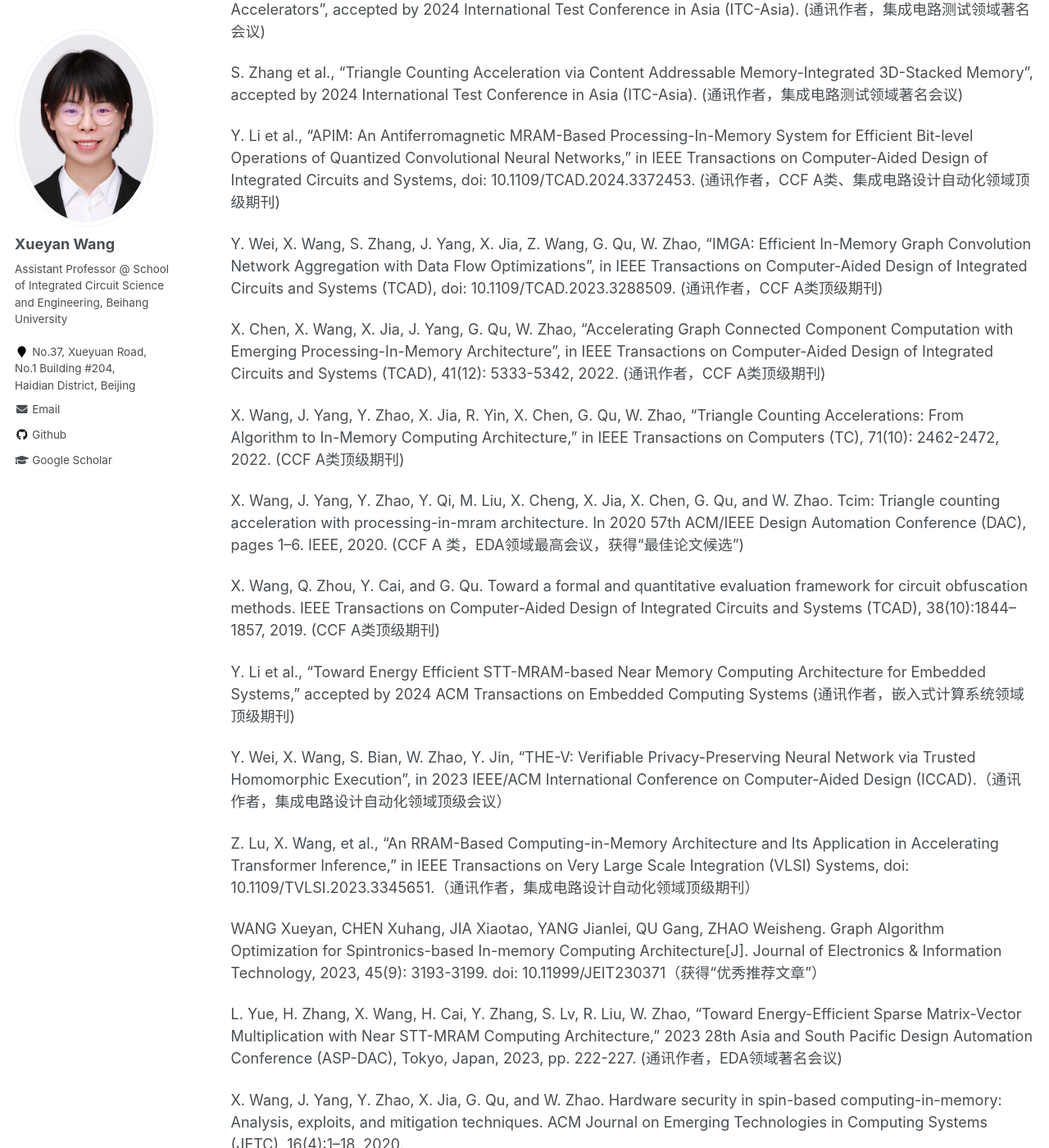
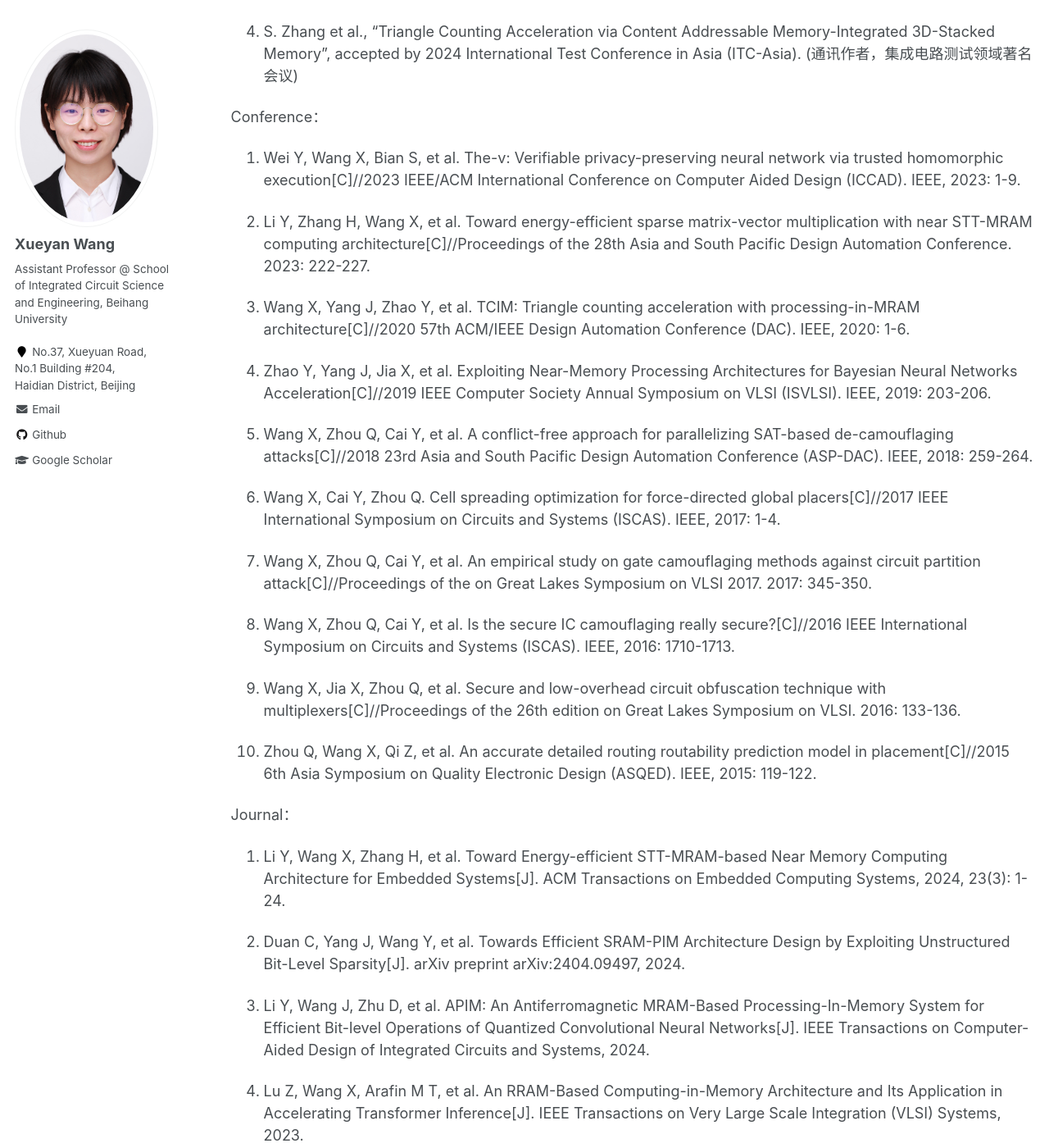
Before and after one commit to xywangbuaa/xywang.github.io, a Jekyll site: the page built from _pages/publications.md, in a window 1280 px wide and 1400 px high, scrolled down 503 px. Shown: the whole window at 82% size. Built offline with Jekyll 4.4.1, drawn with Linux system fonts in a browser that asks for light colours; some of the changed text lies outside the part shown.

Commit message:
Update publications.md

```diff
--- a/_pages/publications.md
+++ b/_pages/publications.md
@@ -5,83 +5,85 @@ permalink: /publications/
 author_profile: true
 ---
 
+Latest published：
 
-代表性论文：
+1. X. Ma et al., "A Combined Content Addressable Memory and In-Memory Processing Approach for k-Clique Counting Acceleration", 2024 ACM/IEEE Design Automation Conference (DAC). (通讯作者，CCF A 类、集成电路设计自动化领域顶级会议)
 
-第一/通讯作者：
+2. Y. Wei et al., "PPGNN: Fast and Accurate Privacy-Preserving Graph Neural Network Inference via Parallel and Pipelined Arithmetic-and-Logic FHE Accelerator", 2024 ACM/IEEE Design Automation Conference (DAC). (通讯作者，CCF A 类、集成电路设计自动化领域顶级会议)
 
-X. Ma et al., "A Combined Content Addressable Memory and In-Memory Processing Approach for k-Clique Counting Acceleration", 2024 ACM/IEEE Design Automation Conference (DAC). (通讯作者，CCF A 类、集成电路设计自动化领域顶级会议)
+3. Y. Huang et al., "LLP-ECCA: A Low-Latency and Programmable Framework for Elliptic Curve Cryptography Accelerators", accepted by 2024 International Test Conference in Asia (ITC-Asia). (通讯作者，集成电路测试领域著名会议)
 
-Y. Wei et al., "PPGNN: Fast and Accurate Privacy-Preserving Graph Neural Network Inference via Parallel and Pipelined Arithmetic-and-Logic FHE Accelerator", 2024 ACM/IEEE Design Automation Conference (DAC). (通讯作者，CCF A 类、集成电路设计自动化领域顶级会议)
+4. S. Zhang et al., "Triangle Counting Acceleration via Content Addressable Memory-Integrated 3D-Stacked Memory", accepted by 2024 International Test Conference in Asia (ITC-Asia). (通讯作者，集成电路测试领域著名会议)
 
-Y. Huang et al., "LLP-ECCA: A Low-Latency and Programmable Framework for Elliptic Curve Cryptography Accelerators", accepted by 2024 International Test Conference in Asia (ITC-Asia). (通讯作者，集成电路测试领域著名会议)
+Conference：
 
-S. Zhang et al., "Triangle Counting Acceleration via Content Addressable Memory-Integrated 3D-Stacked Memory", accepted by 2024 International Test Conference in Asia (ITC-Asia). (通讯作者，集成电路测试领域著名会议)
+1. Wei Y, Wang X, Bian S, et al. The-v: Verifiable privacy-preserving neural network via trusted homomorphic execution[C]//2023 IEEE/ACM International Conference on Computer Aided Design (ICCAD). IEEE, 2023: 1-9.
 
-Y. Li et al., "APIM: An Antiferromagnetic MRAM-Based Processing-In-Memory System for Efficient Bit-level Operations of Quantized Convolutional Neural Networks," in IEEE Transactions on Computer-Aided Design of Integrated Circuits and Systems, doi: 10.1109/TCAD.2024.3372453. (通讯作者，CCF A类、集成电路设计自动化领域顶级期刊)
+2. Li Y, Zhang H, Wang X, et al. Toward energy-efficient sparse matrix-vector multiplication with near STT-MRAM computing architecture[C]//Proceedings of the 28th Asia and South Pacific Design Automation Conference. 2023: 222-227.
 
-Y. Wei, X. Wang, S. Zhang, J. Yang, X. Jia, Z. Wang, G. Qu, W. Zhao, "IMGA: Efficient In-Memory Graph Convolution Network Aggregation with Data Flow Optimizations", in IEEE Transactions on Computer-Aided Design of Integrated Circuits and Systems (TCAD), doi: 10.1109/TCAD.2023.3288509. (通讯作者，CCF A类顶级期刊)
+3. Wang X, Yang J, Zhao Y, et al. TCIM: Triangle counting acceleration with processing-in-MRAM architecture[C]//2020 57th ACM/IEEE Design Automation Conference (DAC). IEEE, 2020: 1-6.
 
-X. Chen, X. Wang, X. Jia, J. Yang, G. Qu, W. Zhao, "Accelerating Graph Connected Component Computation with Emerging Processing-In-Memory Architecture", in IEEE Transactions on Computer-Aided Design of Integrated Circuits and Systems (TCAD), 41(12): 5333-5342, 2022. (通讯作者，CCF A类顶级期刊)
+4. Zhao Y, Yang J, Jia X, et al. Exploiting Near-Memory Processing Architectures for Bayesian Neural Networks Acceleration[C]//2019 IEEE Computer Society Annual Symposium on VLSI (ISVLSI). IEEE, 2019: 203-206.
 
-X. Wang, J. Yang, Y. Zhao, X. Jia, R. Yin, X. Chen, G. Qu, W. Zhao, "Triangle Counting Accelerations: From Algorithm to In-Memory Computing Architecture," in IEEE Transactions on Computers (TC), 71(10): 2462-2472, 2022. (CCF A类顶级期刊)
+5. Wang X, Zhou Q, Cai Y, et al. A conflict-free approach for parallelizing SAT-based de-camouflaging attacks[C]//2018 23rd Asia and South Pacific Design Automation Conference (ASP-DAC). IEEE, 2018: 259-264.
 
-X. Wang, J. Yang, Y. Zhao, Y. Qi, M. Liu, X. Cheng, X. Jia, X. Chen, G. Qu, and W. Zhao. Tcim: Triangle counting acceleration with processing-in-mram architecture. In 2020 57th ACM/IEEE Design Automation Conference (DAC), pages 1–6. IEEE, 2020. (CCF A 类，EDA领域最高会议，获得“最佳论文候选”)
+6. Wang X, Cai Y, Zhou Q. Cell spreading optimization for force-directed global placers[C]//2017 IEEE International Symposium on Circuits and Systems (ISCAS). IEEE, 2017: 1-4.
 
-X. Wang, Q. Zhou, Y. Cai, and G. Qu. Toward a formal and quantitative evaluation framework for circuit obfuscation methods. IEEE Transactions on Computer-Aided Design of Integrated Circuits and Systems (TCAD), 38(10):1844–1857, 2019. (CCF A类顶级期刊)
+7. Wang X, Zhou Q, Cai Y, et al. An empirical study on gate camouflaging methods against circuit partition attack[C]//Proceedings of the on Great Lakes Symposium on VLSI 2017. 2017: 345-350.
 
-Y. Li et al., "Toward Energy Efficient STT-MRAM-based Near Memory Computing Architecture for Embedded Systems," accepted by 2024 ACM Transactions on Embedded Computing Systems (通讯作者，嵌入式计算系统领域顶级期刊)
+8. Wang X, Zhou Q, Cai Y, et al. Is the secure IC camouflaging really secure?[C]//2016 IEEE International Symposium on Circuits and Systems (ISCAS). IEEE, 2016: 1710-1713.
 
-Y. Wei, X. Wang, S. Bian, W. Zhao, Y. Jin, "THE-V: Verifiable Privacy-Preserving Neural Network via Trusted Homomorphic Execution", in 2023 IEEE/ACM International Conference on Computer-Aided Design (ICCAD).（通讯作者，集成电路设计自动化领域顶级会议）
+9. Wang X, Jia X, Zhou Q, et al. Secure and low-overhead circuit obfuscation technique with multiplexers[C]//Proceedings of the 26th edition on Great Lakes Symposium on VLSI. 2016: 133-136.
 
-Z. Lu, X. Wang, et al., "An RRAM-Based Computing-in-Memory Architecture and Its Application in Accelerating Transformer Inference," in IEEE Transactions on Very Large Scale Integration (VLSI) Systems, doi: 10.1109/TVLSI.2023.3345651.（通讯作者，集成电路设计自动化领域顶级期刊）
+10. Zhou Q, Wang X, Qi Z, et al. An accurate detailed routing routability prediction model in placement[C]//2015 6th Asia Symposium on Quality Electronic Design (ASQED). IEEE, 2015: 119-122.
 
-WANG Xueyan, CHEN Xuhang, JIA Xiaotao, YANG Jianlei, QU Gang, ZHAO Weisheng. Graph Algorithm Optimization for Spintronics-based In-memory Computing Architecture[J]. Journal of Electronics & Information Technology, 2023, 45(9): 3193-3199. doi: 10.11999/JEIT230371（获得“优秀推荐文章”）
+Journal：
 
-L. Yue, H. Zhang, X. Wang, H. Cai, Y. Zhang, S. Lv, R. Liu, W. Zhao, "Toward Energy-Efficient Sparse Matrix-Vector Multiplication with Near STT-MRAM Computing Architecture," 2023 28th Asia and South Pacific Design Automation Conference (ASP-DAC), Tokyo, Japan, 2023, pp. 222-227. (通讯作者，EDA领域著名会议)
+1. Li Y, Wang X, Zhang H, et al. Toward Energy-efficient STT-MRAM-based Near Memory Computing Architecture for Embedded Systems[J]. ACM Transactions on Embedded Computing Systems, 2024, 23(3): 1-24.
 
-X. Wang, J. Yang, Y. Zhao, X. Jia, G. Qu, and W. Zhao. Hardware security in spin-based computing-in-memory: Analysis, exploits, and mitigation techniques. ACM Journal on Emerging Technologies in Computing Systems (JETC), 16(4):1–18, 2020.
+2. Duan C, Yang J, Wang Y, et al. Towards Efficient SRAM-PIM Architecture Design by Exploiting Unstructured Bit-Level Sparsity[J]. arXiv preprint arXiv:2404.09497, 2024.
 
-X. Wang, Q. Zhou, Y. Cai, and G. Qu. Parallelizing sat-based de-camouflaging attacks by circuit partitioning and conflict avoiding. Integration, 67:108–120, 2019.
+3. Li Y, Wang J, Zhu D, et al. APIM: An Antiferromagnetic MRAM-Based Processing-In-Memory System for Efficient Bit-level Operations of Quantized Convolutional Neural Networks[J]. IEEE Transactions on Computer-Aided Design of Integrated Circuits and Systems, 2024.
 
-X. Wang, Q. Zhou, Y. Cai, and G. Qu. A conflict-free approach for parallelizing sat-based de-camouflaging attacks. In 2018 23rd Asia and South Pacific Design Automation Conference (ASP-DAC), pages 259–264. IEEE, 2018. (接收率：32%)
+4. Lu Z, Wang X, Arafin M T, et al. An RRAM-Based Computing-in-Memory Architecture and Its Application in Accelerating Transformer Inference[J]. IEEE Transactions on Very Large Scale Integration (VLSI) Systems, 2023.
 
-X. Wang, Q. Zhou, Y. Cai, and G. Qu. Spear and shield: Evolution of integrated circuit camouflaging. Journal of Computer Science and Technology (JCST), 33(1):42–57, 2018. (CCF B类期刊)
+5. Duan C, Yang J, He X, et al. DDC-PIM: Efficient Algorithm/Architecture Co-Design for Doubling Data Capacity of SRAM-Based Processing-in-Memory[J]. IEEE Transactions on Computer-Aided Design of Integrated Circuits and Systems, 2023.
 
-X. Wang, M. Gao, Q. Zhou, Y. Cai, and G. Qu. Gate camouflaging-based obfuscation. In Hardware Protection through Obfuscation, pages 89–102. Springer, 2017. (专著)
+6. Gu H, Jia X, Liu Y, et al. CiM-BNN: Computing-in-MRAM Architecture for Stochastic Computing Based Bayesian Neural Network[J]. IEEE Transactions on Emerging Topics in Computing, 2023.
 
-X. Wang, Q. Zhou, Y. Cai, and G. Qu. An empirical study on gate camouflaging methods against circuit partition attack. In Proceedings of the on Great Lakes Symposium on VLSI (GLSVLSI), pages 345–350, 2017. (接收率：24%)
+7. WANG X, CHEN X, JIA X, et al. Graph Algorithm Optimization for Spintronics-based In-memory Computing Architecture[J]. 电子与信息学报, 2023, 45(9): 3193-3199.
 
-X. Wang, Y. Cai, and Q. Zhou. Cell spreading optimization for force-directed global placers. In 2017 IEEE International Symposium on Circuits and Systems (ISCAS), pages 1–4. IEEE, 2017.
+8. Wei Y, Wang X, Zhang S, et al. Imga: Efficient in-memory graph convolution network aggregation with data flow optimizations[J]. IEEE Transactions on Computer-Aided Design of Integrated Circuits and Systems, 2023, 42(12): 4695-4705.
 
-X. Wang, X. Jia, Q. Zhou, Y. Cai, J. Yang, M. Gao, and G. Qu. Secure and low-overhead circuit obfuscation technique with multiplexers. In 2016 International Great Lakes Symposium on VLSI (GLSVLSI), pages 133–136. IEEE, 2016. (接收率：25%)
+9. Jia X, Gu H, Liu Y, et al. An energy-efficient Bayesian neural network implementation using stochastic computing method[J]. IEEE Transactions on Neural Networks and Learning Systems, 2023.
 
-X. Wang,, Q. Zhou, Y. Cai, and G. Qu. Is the secure ic camouflaging really secure? In 2016 IEEE International Symposium on Circuits and Systems (ISCAS), pages 1710–1713. IEEE, 2016.
+10. Zhao Y, Yang J, Li B, et al. NAND-SPIN-based processing-in-MRAM architecture for convolutional neural network acceleration[J]. Science China Information Sciences, 2023, 66(4): 142401.
+
+11. Hou Z, Wang Z, Wang C, et al. Reconfigurable and dynamically transformable in-cache-MPUF system with true randomness based on the SOT-MRAM[J]. IEEE Transactions on Circuits and Systems I: Regular Papers, 2022, 69(7): 2694-2706.
+
+12. Chen X, Wang X, Jia X, et al. Accelerating graph-connected component computation with emerging processing-in-memory architecture[J]. IEEE Transactions on Computer-Aided Design of Integrated Circuits and Systems, 2022, 41(12): 5333-5342.
+
+13. Wang X, Yang J, Zhao Y, et al. Triangle counting accelerations: From algorithm to in-memory computing architecture[J]. IEEE Transactions on Computers, 2021, 71(10): 2462-2472.
+
+14. Pan Y, Jia X, Cheng Z, et al. An STT-MRAM based reconfigurable computing-in-memory architecture for general purpose computing[J]. CCF Transactions on High Performance Computing, 2020, 2: 272-281.
+
+15. Wang X, Yang J, Zhao Y, et al. Hardware security in spin-based computing-in-memory: Analysis, exploits, and mitigation techniques[J]. ACM Journal on Emerging Technologies in Computing Systems (JETC), 2020, 16(4): 1-18.
+
+16. Jia X, Yang J, Liu R, et al. Efficient computation reduction in Bayesian neural networks through feature decomposition and memorization[J]. IEEE transactions on neural networks and learning systems, 2020, 32(4): 1703-1712.
+
+17. Wang X, Zhou Q, Cai Y, et al. Parallelizing SAT-based de-camouflaging attacks by circuit partitioning and conflict avoiding[J]. Integration, 2019, 67: 108-120.
+
+18. Jiang S, Xu N, Wang X Y, et al. An efficient technique to reverse engineer minterm protection based camouflaged circuit[J]. Journal of Computer Science and Technology, 2018, 33: 998-1006.
+
+19. Wang X, Zhou Q, Cai Y, et al. Toward a formal and quantitative evaluation framework for circuit obfuscation methods[J]. IEEE Transactions on Computer-Aided Design of Integrated Circuits and Systems, 2018, 38(10): 1844-1857.
+
+20. Yang J, Wang X, Zhou Q, et al. Exploiting spin-orbit torque devices as reconfigurable logic for circuit obfuscation[J]. IEEE Transactions on Computer-Aided Design of Integrated Circuits and Systems, 2018, 38(1): 57-69.
+
+21. Wang X Y, Zhou Q, Cai Y C, et al. Spear and shield: Evolution of integrated circuit camouflaging[J]. Journal of Computer Science and Technology, 2018, 33: 42-57.
+
+22. Wang X, Gao M, Zhou Q, et al. Gate camouflaging-based obfuscation[J]. Hardware Protection Through Obfuscation, 2017: 89-102.
 
 
-
-
-部分其他论文：
-
-C. Duan et al., "DDC-PIM: Efficient Algorithm/Architecture Co-design for Doubling Data Capacity of SRAM-Based Processing-In-Memory," in IEEE Transactions on Computer-Aided Design of Integrated Circuits and Systems, doi: 10.1109/TCAD.2023.3330819.
-
-H. Gu et al., "CiM-BNN:Computing-in-MRAM Architecture for Stochastic Computing Based Bayesian Neural Network," in IEEE Transactions on Emerging Topics in Computing, doi: 10.1109/TETC.2023.3317136.
-
-X. Jia et al., "An Energy-Efficient Bayesian Neural Network Implementation Using Stochastic Computing Method," in IEEE Transactions on Neural Networks and Learning Systems, doi: 10.1109/TNNLS.2023.3265533.
-
-X. Jia, H. Gu, Y. Liu, J. Yang, X. Wang, W. Pan, Y. Zhang, S. D. Cotofana, and W. Zhao, An Energy-Efficient Bayesian Neural Network Implementation Using Stochastic Computing Method, in IEEE Transactions on Neural Networks and Learning Systems (TNNLS), doi: 10.1109/TNNLS.2023.3265533.
-
-X. Jia, J. Yang, R. Liu, X. Wang, S. D. Cotofana, and W. Zhao. Efficient computation reduction in bayesian neural networks through feature decomposition and memorization. IEEE transactions on neural networks and learning systems (TNNLS), 32(4):1703–1712, 2020.
-
-Y. Pan, X. Jia, Z. Cheng, P. Ouyang, X. Wang, J. Yang, and W. Zhao. An stt-mram based reconfigurable computing-in-memory architecture for general purpose computing. CCF Transactions on High Performance Computing, 2(3):272–281, 2020.
-
-Y. Zhao, J. Yang, X. Jia, X. Wang, Z. Wang, W. Kang, Y. Zhang, and W. Zhao. Exploiting near-memory processing architectures for bayesian neural networks acceleration. In 2019 IEEE Computer Society Annual Symposium on VLSI (ISVLSI), pages 203–206. IEEE, 2019.
-
-J. Yang, X. Wang, Q. Zhou, Z. Wang, H. Li, Y. Chen, and W. Zhao. Exploiting spin-orbit torque devices as reconfigurable logic for circuit obfuscation. IEEE Transactions on Computer-Aided Design of Integrated Circuits and Systems (TCAD), 38(1):57–69, 2018.
-
-S. Jiang, N. Xu, X. Wang, and Q. Zhou. An efficient technique to reverse engineer minterm protection based camouflaged circuit. Journal of Computer Science and Technology (JCST), 33(5):998–1006, 2018.
-
-Q. Zhou, X. Wang, Z. Qi, Z. Chen, Q. Zhou, and Y. Cai. An accurate detailed routing routability prediction model in placement. In 2015 6th Asia Symposium on Quality Electronic Design (ASQED), pages 119–122. IEEE, 2015.
 
 --------
 <!-- {% for post in site.publications reversed %}
```
